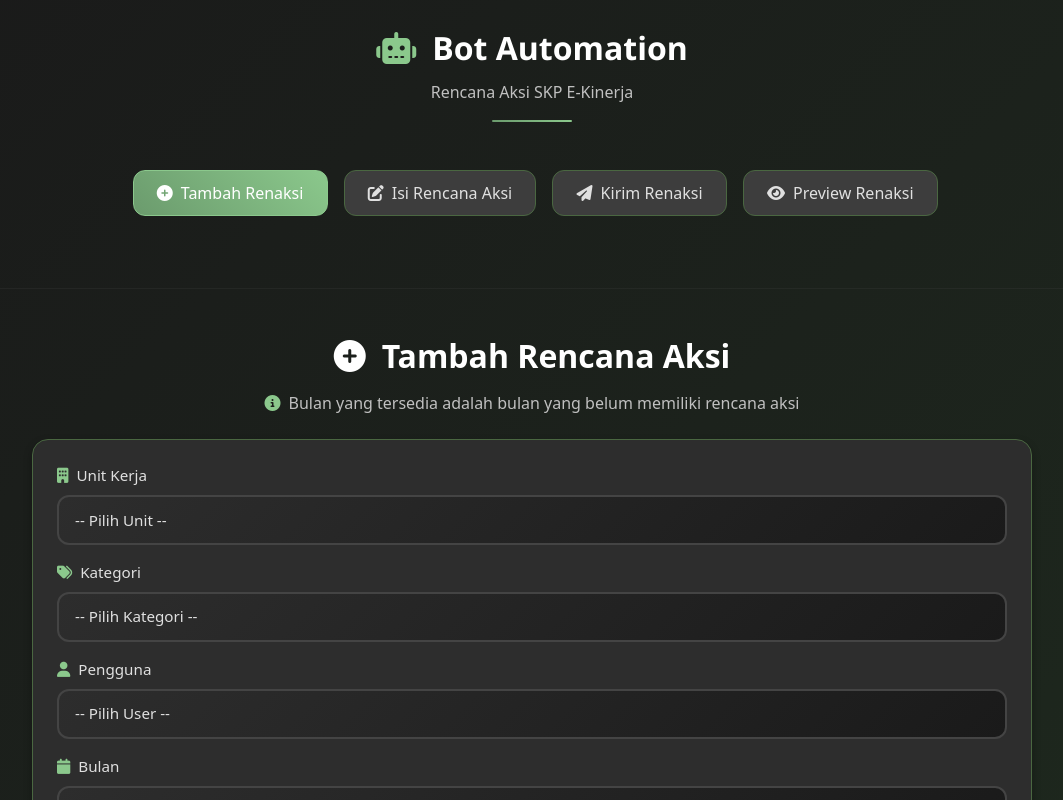
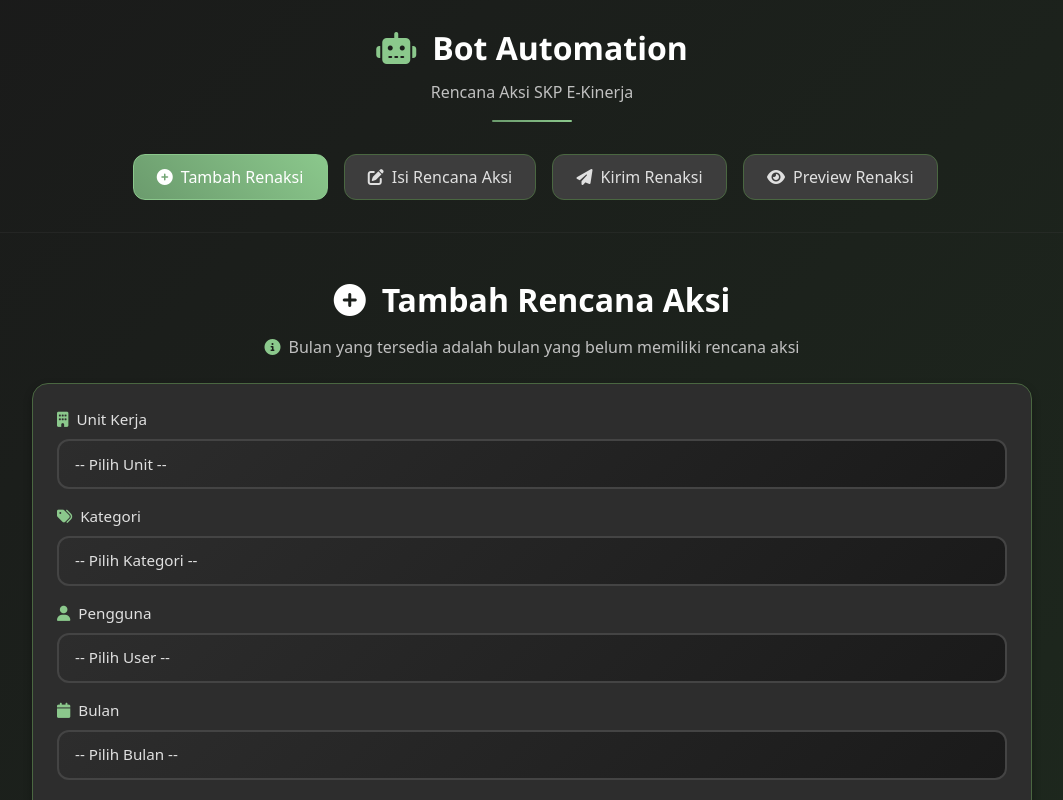
Before and after one commit to Kudhz/botjs, a React (Vite) app: page / in a window 1280 px wide. Shown: the top 800 px of the page, without its empty margins (108-1171 px from the left). Built offline with nearby package versions, Linux system fonts and the light colour scheme.

Commit message:
Perbaikan margin ui

```diff
--- a/src/App.jsx
+++ b/src/App.jsx
@@ -202,7 +202,7 @@ const App = () => {
 
       {/* Brand Header */}
       <div style={{width: '100%', maxWidth: '1200px'}}>
-        <div className="text-center mb-4">
+        <div className="text-center mb-2">
           <div className="brand-container">
             <div className="main-title">
               <i className="fas fa-robot me-3"></i>Bot Automation
@@ -216,7 +216,7 @@ const App = () => {
       </div>
 
       {/* Navigation */}
-      <nav className="mb-5" style={{width: '100%', maxWidth: '1200px'}}>
+      <nav className="mb-2" style={{width: '100%', maxWidth: '1200px'}}>
         <div style={{display: 'flex', justifyContent: 'center'}}>
           <ul className="nav nav-pills nav-fill gap-3 flex-row flex-wrap justify-content-center" role="tablist">
             <li className="nav-item" role="presentation">
```
Also changed, not shown: 1 other file (tests, documents, lock files or other folders).
